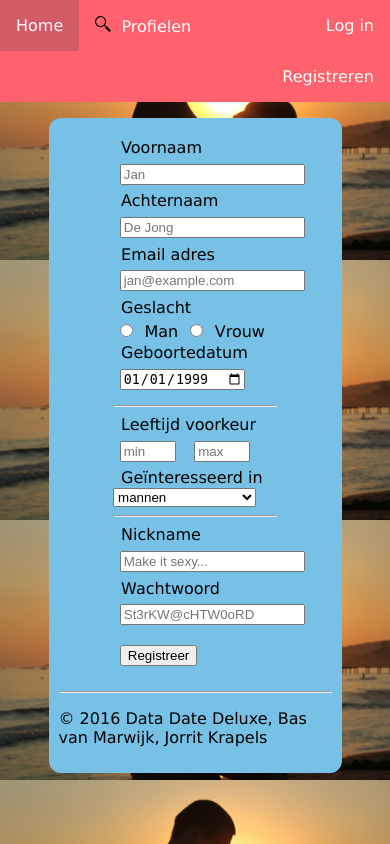
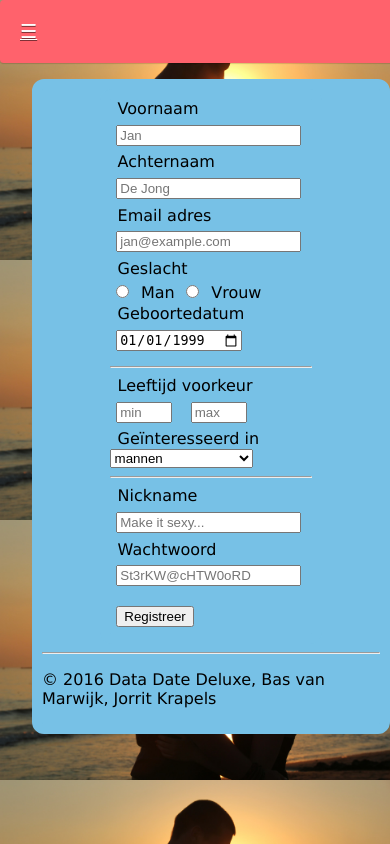
Before and after one commit to bascoder/data-date-deluxe, a CodeIgniter app: page /data-date-deluxe/index.php/register/index in a window 390 px wide. Run offline with CodeIgniter, Linux system fonts and the light colour scheme.

Commit message:
Responsive menu on device <1080px width

```diff
--- a/application/views/header.php
+++ b/application/views/header.php
@@ -25,7 +25,8 @@
 <body>
 <nav>
     <div id="progressbar-ajax"></div>
-    <ul class="nav">
+    <a class="toggle-nav active" href="#">&#9776;</a>
+    <ul class="nav xs-invisible">
         <li><a href="<?php echo base_url() ?>">Home</a></li>
         <li>
             <a href="<?php echo base_url() . 'index.php/profile/lookup/page' ?>">
--- a/assets/css/main.css
+++ b/assets/css/main.css
@@ -33,11 +33,17 @@ img.responsive {
 }
 
 .content {
-    max-width: 70%;
-    margin: auto auto 2em;
+    max-width: 90%;
+    margin: 1em auto auto 2em;
     border-radius: 12px;
     border: 10px solid #77C1E6;
     background: #77C1E6;
+}
+
+@media screen and (min-width: 800px) {
+    .content {
+        max-width: 70%;
+    }
 }
 
 /* Navbar */
@@ -49,13 +55,32 @@ ul.nav {
     background-color: #ff626c;
 }
 
-ul.nav li {
-    float: left;
+@media screen and (min-width: 1080px) {
+    ul.nav li {
+        float: left;
+    }
+
+    ul.nav .right {
+        float: right;
+    }
+
+    ul.nav li a {
+        text-align: center;
+    }
+
+    .toggle-nav {
+        display: none !important;
+    }
+}
+
+@media screen and (max-width: 1079px) {
+    ul.nav.xs-invisible {
+        display: none;
+    }
 }
 
 ul.nav li a {
     display: block;
-    text-align: center;
     padding: 1em;
     color: #fefefe;
     text-decoration: none;
@@ -65,8 +90,30 @@ ul.nav li a:hover {
     background-color: #d25b65;
 }
 
-ul.nav .right {
-    float: right;
+.toggle-nav {
+    padding: 20px;
+    width: 100%;
+
+    display: inline-block;
+    border-radius: 0.2em;
+
+    background: #d25b65;
+    box-shadow: 0 1px 1px rgba(0, 0, 0, 0.15);
+    text-shadow: 0 1px 0 rgba(0, 0, 0, 0.5);
+
+    color: #777;
+
+    font-size: 1.2em;
+    transition: color linear 0.15s;
+}
+
+.toggle-nav.active {
+    color: #fff;
+    background: #ff626c;
+}
+
+.toggle-nav.hover {
+    color: white;
 }
 
 .svg-nav {
--- a/assets/js/main.js
+++ b/assets/js/main.js
@@ -39,7 +39,7 @@
         updateProgressbar: function () {
             var isLoading = !!ajaxTool.loadingCount;
             console.log('Update progressbar: ' + isLoading);
-            if(isLoading) {
+            if (isLoading) {
                 ajaxTool.progressbar.show('fade');
             } else {
                 ajaxTool.progressbar.hide('fade');
@@ -47,9 +47,31 @@
         }
     };
 
+    var responsiveMenu = {
+        ul: null,
+        init: function (ul, toggleAnchor) {
+            $(toggleAnchor).click(responsiveMenu.onClick);
+            responsiveMenu.ul = $(ul);
+        },
+        onClick: function (e) {
+            var that = this;
+            $(responsiveMenu.ul).toggle({
+                effect: 'blind',
+                complete: function () {
+                    console.log('complete');
+                    $(that).toggleClass('active');
+                }
+            });
+
+
+            e.preventDefault();
+        }
+    };
+
     $(document).ready(function () {
         messages.hideEmptyMessages();
         ajaxTool.init('#progressbar-ajax');
+        responsiveMenu.init('ul.nav', '.toggle-nav');
     });
 })();
 
```
